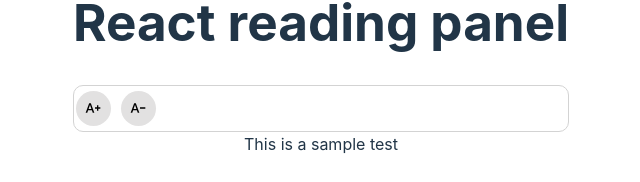
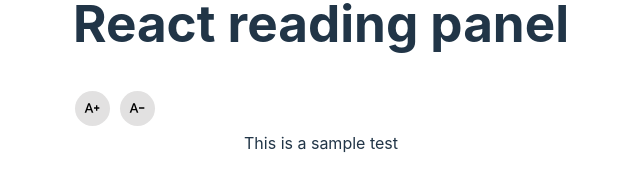
Before and after one commit to nitzano/react-reading-panel, a React (Vite) app: page / in a window 1280 px wide. Shown: the part 342-524 px from the top of the page, without its empty margins (319-959 px from the left). Built offline with nearby package versions, Linux system fonts and the light colour scheme.

Commit message:
remove border

```diff
--- a/src/components/ReadingPanel/ReadingPanel.styles.ts
+++ b/src/components/ReadingPanel/ReadingPanel.styles.ts
@@ -2,7 +2,6 @@ import styled from "styled-components";
 
 export const Container = styled.div`
   display: flex;
-  border: 1px solid lightgray;
   align-items: center;
   background: white;
   padding: 5px 2px;
```
